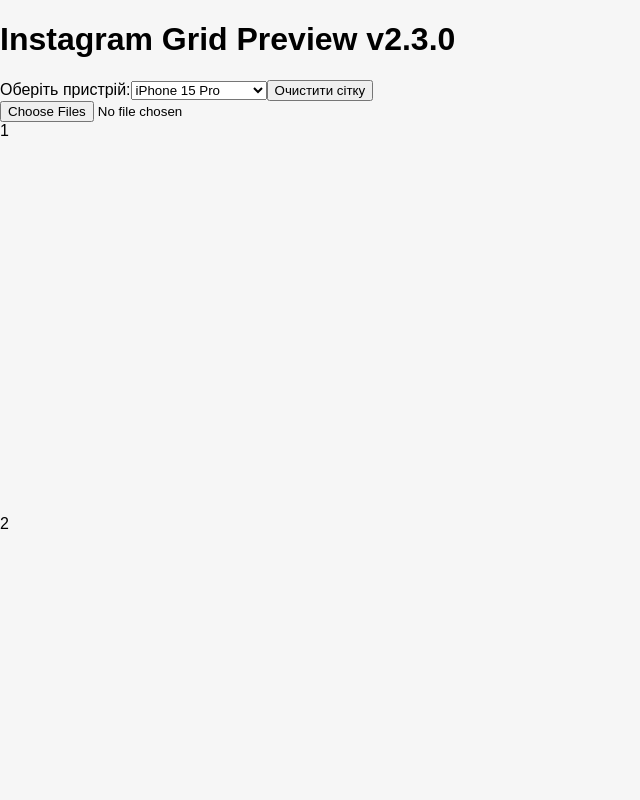
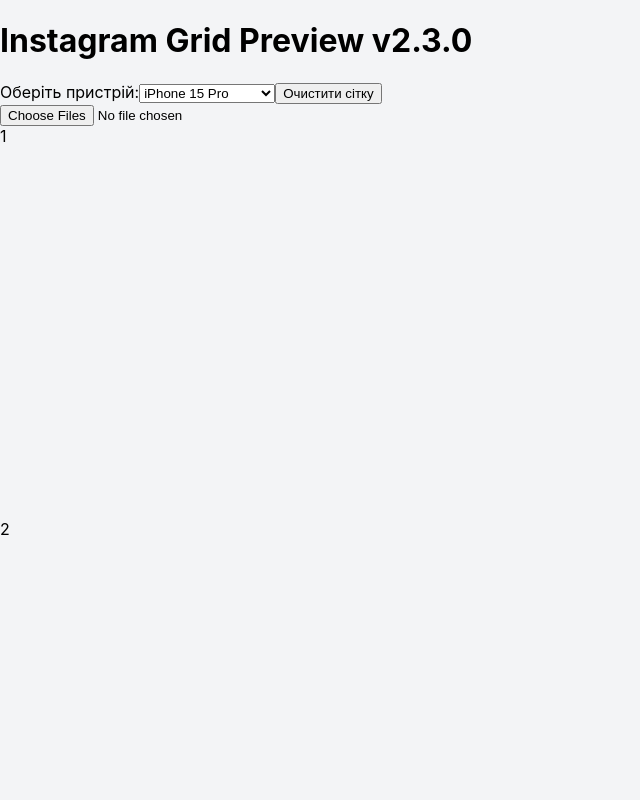
Before and after one commit to oleksiyupg/insta-preivew, a React (Vite) app: page / in a window 1280 px wide. Shown: the top 800 px of the page, without its empty margins (0-640 px from the left). Built offline with nearby package versions, Linux system fonts and the light colour scheme.

Commit message:
Update index.css

```diff
--- a/src/index.css
+++ b/src/index.css
@@ -1,5 +1,6 @@
 body {
   margin: 0;
-  background: #f6f6f6;
-  font-family: sans-serif;
+  font-family: -apple-system, BlinkMacSystemFont, 'Segoe UI', Roboto, Oxygen,
+    Ubuntu, Cantarell, 'Open Sans', 'Helvetica Neue', sans-serif;
+  background-color: #f3f4f6; /* світло-сірий фон */
 }
```
